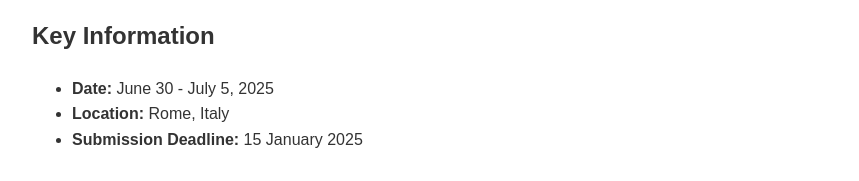
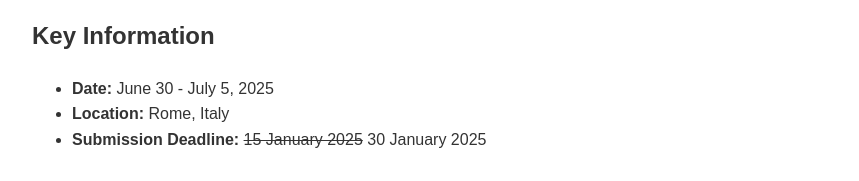
Before and after one commit to AI-Tech-Research-Lab/IJCNN_PP_Special_Session, a plain HTML site: page docs/index.html in a window 1280 px wide. Shown: the part 800-981 px from the top of the page, without its empty margins (208-1067 px from the left). Drawn offline with Linux system fonts and the light colour scheme.

Commit message:
Updated deadline

```diff
--- a/docs/index.html
+++ b/docs/index.html
@@ -87,7 +87,7 @@
             <ul>
                 <li><strong>Date:</strong> June 30 - July 5, 2025</li>
                 <li><strong>Location:</strong> Rome, Italy </li>
-                <li><strong>Submission Deadline:</strong> 15 January 2025 </li>
+                <li><strong>Submission Deadline:</strong> <s>15 January 2025</s> 30 January 2025 </li>
             </ul>
         </section>
         <section>
```
